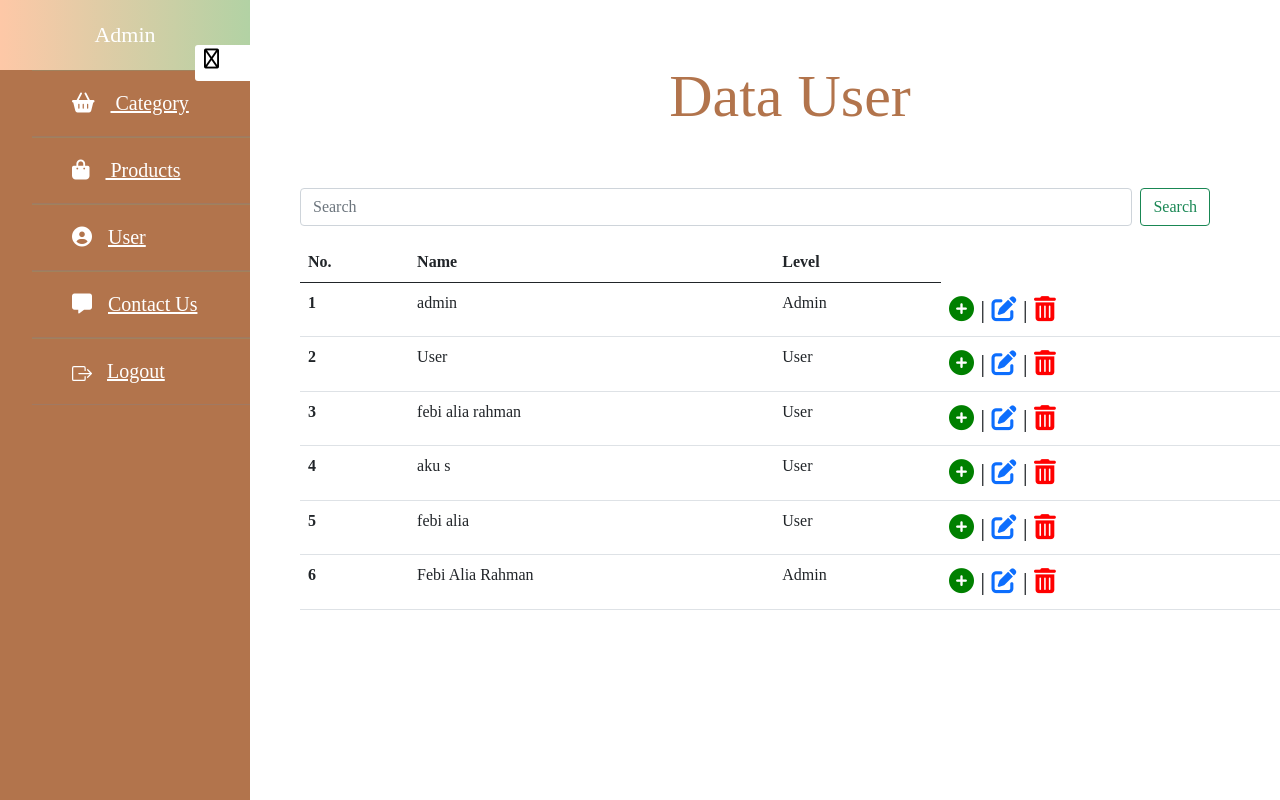
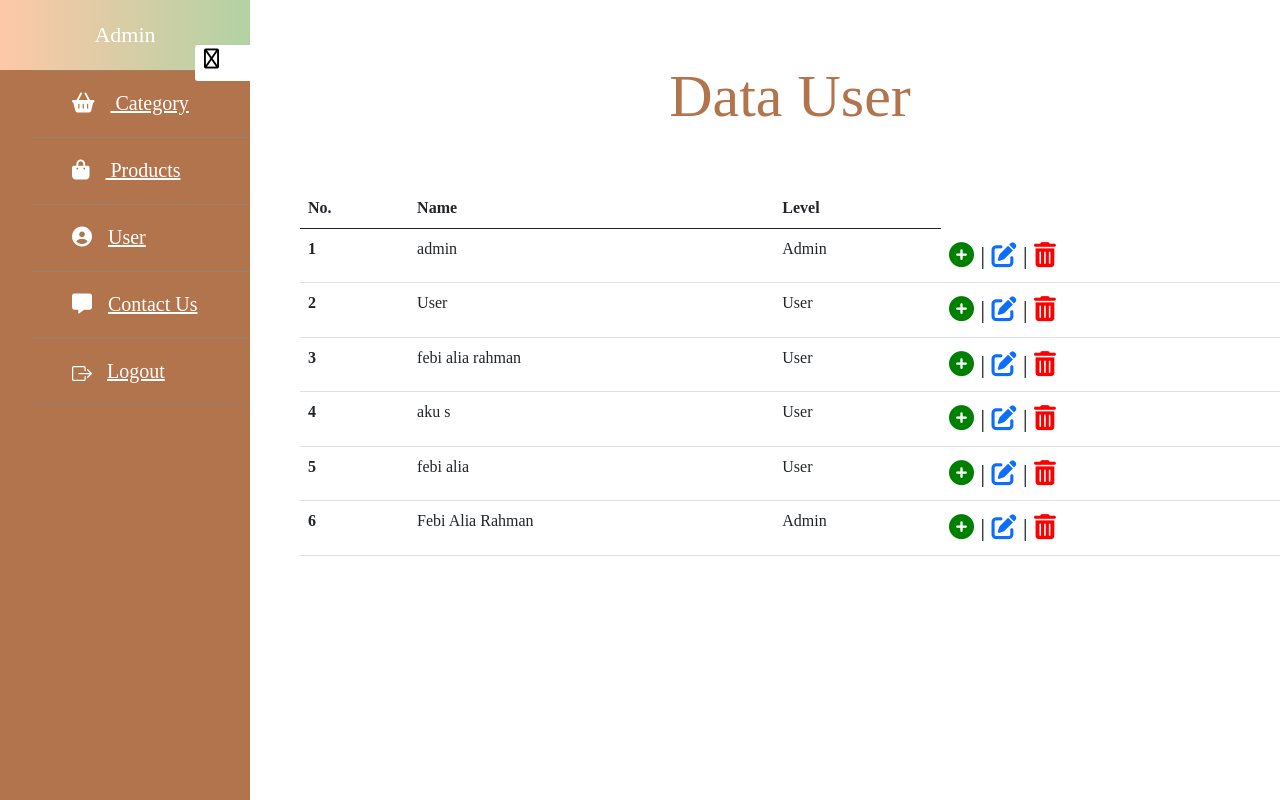
Before and after one commit to Febialia/Pw2023_223040059, a PHP site: page /admin/user.php in a window 1280 px wide. Run offline with PHP 8.4, Linux system fonts and the light colour scheme; data comes from the database, SQL or seed files in the repository.

Commit message:
kali ini yang terakhir

```diff
--- a/tubes/admin/category.php
+++ b/tubes/admin/category.php
@@ -59,7 +59,7 @@
                     foreach ($product as $product) : ?>
                         <tr>
                             <th scope="row"><?= $i++; ?></th>
-                            <td><img src="../imag/<?= $product["gambar"]; ?>" width="45" height="45" style="object-fit: cover;" class="rounded-circle"></td>
+                            <td><img src="../img/<?= $product["gambar"]; ?>" width="45" height="45" style="object-fit: cover;" class="rounded-circle"></td>
 
                             <td><?= $product["nama"]; ?></td>
                             <td><?= $product["harga"]; ?></td>
--- a/tubes/admin/products.php
+++ b/tubes/admin/products.php
@@ -34,7 +34,7 @@
         <thead>
           <tr>
           <tr>
-            <th scope="col">No.</th>
+
             <th scope="col">Picture</th>
             <th scope="col">Name</th>
             <th scope="col">Price</th>
@@ -46,7 +46,7 @@
           foreach ($product as $product) : ?>
             <tr>
               <th scope="row"><?= $i++; ?></th>
-              <td><img src="../imag/<?= $product["gambar"]; ?>" width="45" height="45" style="object-fit: cover;" class="rounded-circle"></td>
+              <td><img src="../img/<?= $product["gambar"]; ?>" width="45" height="45" style="object-fit: cover;" class="rounded-circle"></td>
 
               <td><?= $product["nama"]; ?></td>
               <td><?= $product["harga"]; ?></td>
--- a/tubes/admin/user.php
+++ b/tubes/admin/user.php
@@ -3,9 +3,7 @@
 include '../partials/header.php';
 $admin = query("SELECT * FROM admin");
 
-if (isset($_POST["Search"])) {
-  $admin = cari_user($_POST["keyword"], '');
-}
+
 ?>
 
 <!DOCTYPE html>
@@ -27,10 +25,7 @@
       <br>
 
       <br>
-      <form class="d-flex mb-3" method="post" action="" style="width:910px;">
-        <input name="keyword" class="form-control me-2" type="search" placeholder="Search" aria-label="Search" name="keyword">
-        <button name="Search" class="btn btn-outline-success" type="submit">Search</button>
-      </form>
+
       <?php if ($admin) : ?>
         <table class="table">
           <thead>
--- a/tubes/css/style.css
+++ b/tubes/css/style.css
@@ -427,7 +427,7 @@
 .login-form {
   width: 100%;
   height: 100vh;
-    background-size: cover;
+  background-size: cover;
   background-position: 55%;
 }
 .login {
--- a/tubes/partials/navbar.php
+++ b/tubes/partials/navbar.php
@@ -1,7 +1,7 @@
 
 <nav class="navbar navbar-expand-lg" id="navbar">
   <div class="container-fluid">
-    <a class="navbar-brand" href="#" id="logo"><img src="./imag/logo.png" alt=""></a>
+    <a class="navbar-brand" href="#" id="logo"><img src="./img/logo.png" alt=""></a>
     <button class="navbar-toggler" type="button" data-bs-toggle="collapse" data-bs-target="#navbarSupportedContent" aria-controls="navbarSupportedContent" aria-expanded="false" aria-label="Toggle navigation">
       <span><i class="fa-solid fa-bars" style="color: white; font-size: 23px;"></i></span>
     </button>
--- a/tubes/php/connect.php
+++ b/tubes/php/connect.php
@@ -155,19 +155,6 @@
   return mysqli_affected_rows($conn);
 }
 
-// cari user //
-function cari_user($data, $data2)
-{
-  $conn = koneksi();
-  $query = "SELECT * FROM admin WHERE name LIKE'%$data%' AND id LIKE '%$data2%'";
-  $result = mysqli_query($conn, $query);
-
-  $rows = [];
-  while ($row = mysqli_fetch_assoc($result)) {
-    $rows[] = $row;
-  }
-  return $rows;
-}
 
 
 
```
